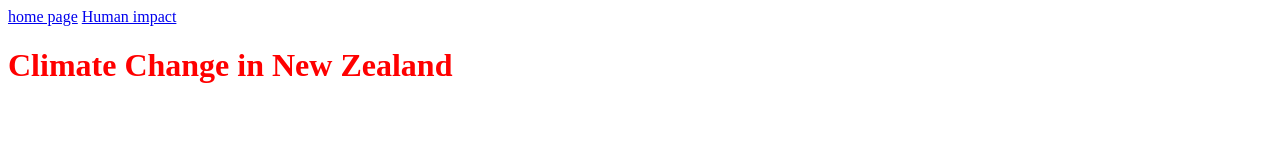
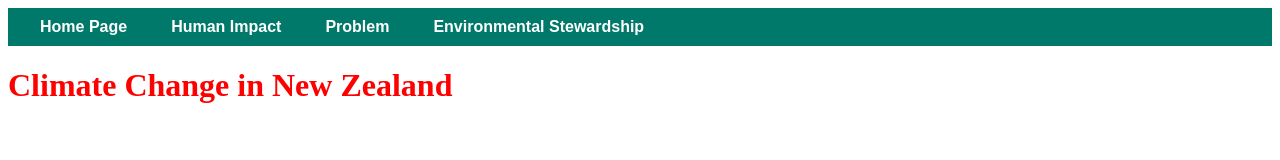
Before and after one commit to Lakshar16/Lakshya-Sharma---AS92005, a plain HTML site: page index.html in a window 1280 px wide. Drawn offline with Linux system fonts and the light colour scheme.

Commit message:
i did work

```diff
--- a/index.html
+++ b/index.html
@@ -1,16 +1,48 @@
 <!DOCTYPE html>
 <html lang="en">
 <head>
-    <meta charset="UTF-8">
+    <meta charset="UTF-8" />
     <title>Climate change in New Zealand</title>
-    <meta name="viewport" content="width=device-width, initial-scale=1.0">
-    <link rel="stylesheet" href="style.css">
-</head>
+    <meta name="viewport" content="width=device-width, initial-scale=1.0" />
+    <link rel="stylesheet" href="style.css" />
+    <style>
+      /* Simple navbar styling */
+      nav {
+        background-color: #00796b;
+        padding: 10px 20px;
+      }
+      nav ul {
+        list-style-type: none;
+        margin: 0;
+        padding: 0;
+        display: flex;
+        gap: 20px;
+      }
+      nav ul li {
+        display: inline;
+      }
+      nav ul li a {
+        color:white;
+        text-decoration: none;
+        font-weight: bold;
+        font-family: Arial, sans-serif;
+        padding: 8px 12px;
+        border-radius: 4px;
+        transition: background-color 0.3s ease;
+      }
+      nav ul li a:hover {
+        background-color: #004d40;
+      }
+    </style>
 <body>
-<a href="index.html">home page</a>
-<a href="page 2.html">Human impact</a>
-<a href="page 3.html"></a>
-<a href="page 4.html"></a>
-<h1>Climate Change in New Zealand</h1>
+  <nav>
+    <ul>
+      <li><a href="index.html">Home Page</a></li>
+      <li><a href="page2.html">Human Impact</a></li>
+      <li><a href="page3.html">Problem</a></li>
+      <li><a href="page4.html">Environmental Stewardship</a></li>
+  </nav>
+
+  <h1>Climate Change in New Zealand</h1>
 </body>
 </html>
```
